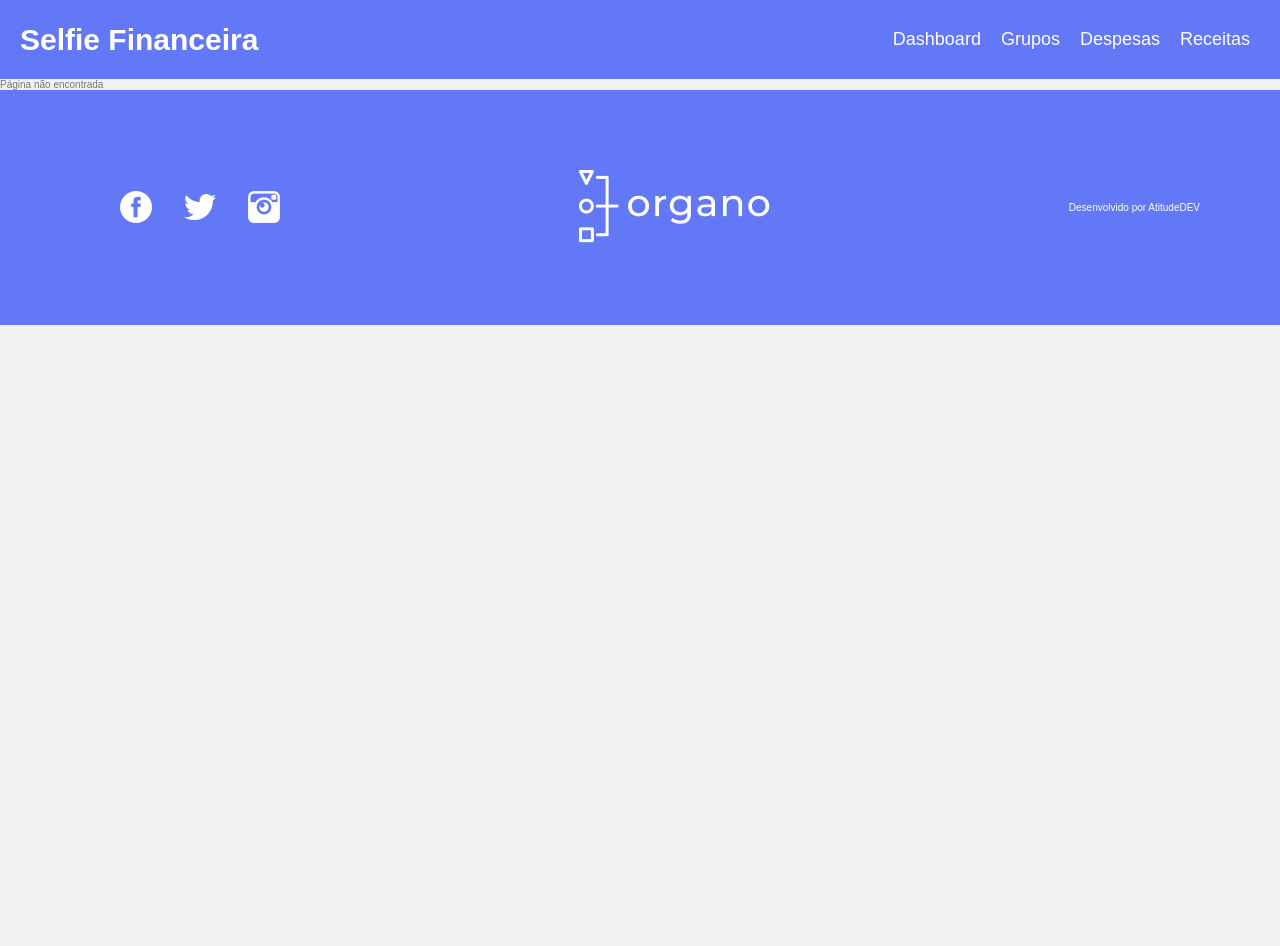
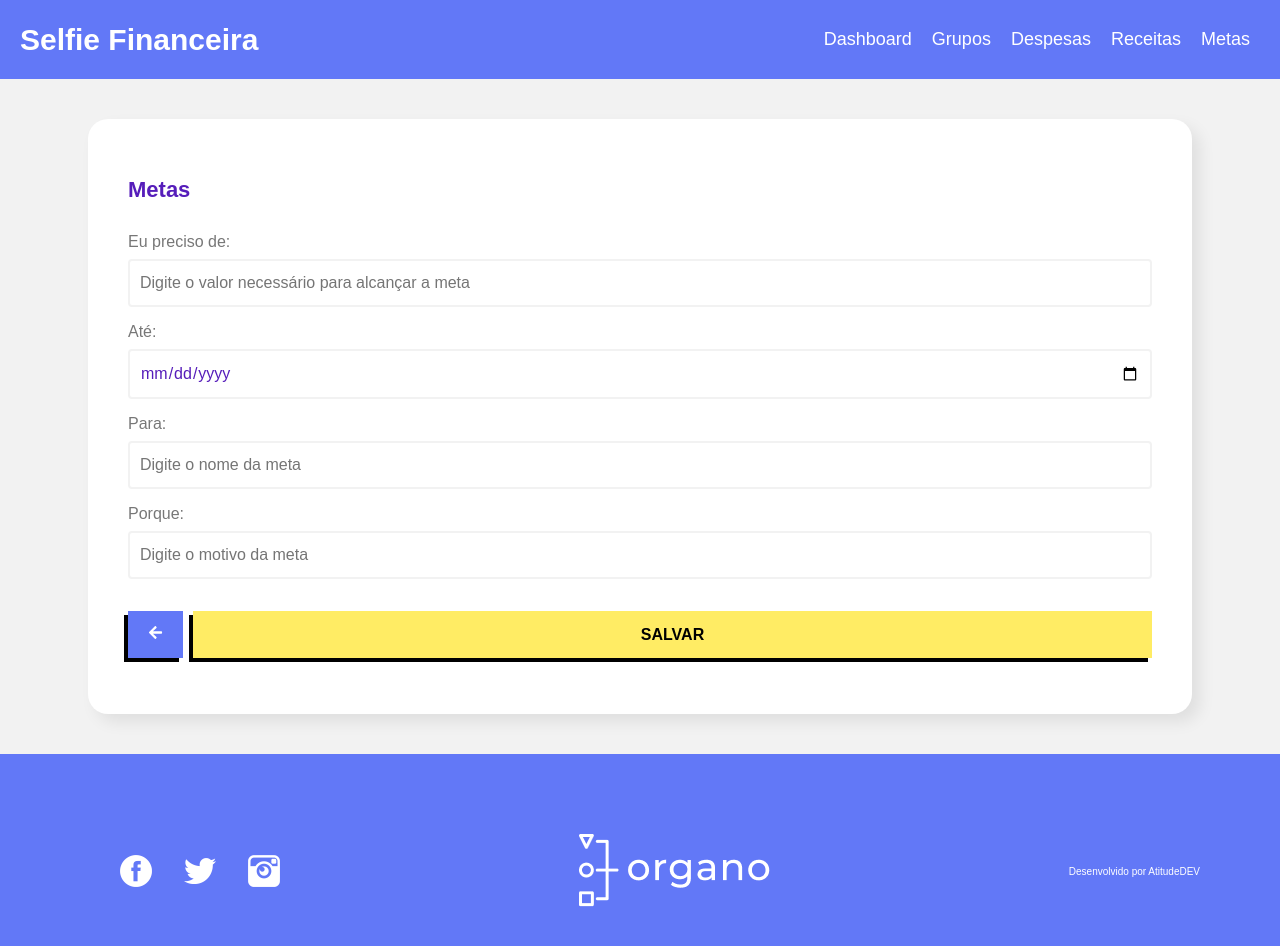
Before and after one commit to oedipooliveira/selfie-financeira, a React (Create React App) app: page /meta/form/1 in a window 1280 px wide. Shown: the top 946 px of the page. Before the commit the page ends 800 px from the top, so only its background shows below. Built offline with nearby package versions, Linux system fonts and the light colour scheme; no server answers.

Commit message:
Cadastro de metas

```diff
--- a/src/App.js
+++ b/src/App.js
@@ -7,6 +7,8 @@ import TabelaDespesa from './componentes/TabelaDespesa/TabelaDespesa';
 import FormularioDespesa from './componentes/FormularioDespesa/FormularioDespesa';
 import TabelaReceita from './componentes/TabelaReceita/TabelaReceita';
 import FormularioReceita from './componentes/FormularioReceita/FormularioReceita';
+import TabelaMeta from './componentes/TabelaMeta/TabelaMeta';
+import FormularioMeta from './componentes/FormularioMeta/FormularioMeta';
 import Rodape from './componentes/Rodape/Rodape';
 
 function App() {
@@ -24,6 +26,8 @@ function App() {
                 <Route path="/despesa/form/:id?" element={<FormularioDespesa/>} />
                 <Route path="/receita" element={<TabelaReceita/>} />
                 <Route path="/receita/form/:id?" element={<FormularioReceita/>} />
+                <Route path="/meta" element={<TabelaMeta/>} />
+                <Route path="/meta/form/:id?" element={<FormularioMeta/>} />
                 <Route path="*" element={<div>Página não encontrada</div>} />
             </Routes>
 
--- /dev/null
+++ b/src/componentes/FormularioMeta/FormularioMeta.css
@@ -0,0 +1,4 @@
+.flexbox {
+    display: flex;
+    gap: 10px;
+}
--- /dev/null
+++ b/src/componentes/FormularioMeta/FormularioMeta.js
@@ -0,0 +1,108 @@
+import './FormularioMeta.css';
+import { useState, useEffect } from 'react';
+import { useNavigate, useParams } from 'react-router-dom';
+import { FaArrowLeft } from 'react-icons/fa';
+import Formulario from '../Formulario/Formulario';
+import CampoTexto from '../CampoTexto/CampoTexto';
+import CampoData from '../CampoData/CampoData';
+import Botao from '../Botao/Botao';
+
+const FormularioMeta = (props) => {
+
+    const { id } = useParams();
+    const navigate = useNavigate();
+
+    const [valor, setValor] = useState('');
+    const [data, setData] = useState('');
+    const [nome, setNome] = useState('');
+    const [motivo, setMotivo] = useState('');
+
+    useEffect(() => {
+        async function buscarMeta() {
+            const response = await fetch(`http://localhost:8080/metas/${id}`);
+            const metaJson = await response.json();
+            setValor(metaJson.valor);
+            setData(metaJson.data);
+            setNome(metaJson.nome);
+            setMotivo(metaJson.motivo);
+        }
+
+        if (id) {
+            buscarMeta();
+        }
+    }, [id]);
+
+    const aoSalvar = (event) => {
+        event.preventDefault();
+
+        const requestOptions = {
+            method: (id != null ? "PUT" : "POST"),
+            headers: { "Content-Type": "application/json" },
+            body: JSON.stringify(
+                {
+                    valor,
+                    data,
+                    nome,
+                    motivo
+                }
+            )
+        };
+
+        fetch(`http://localhost:8080/metas/${id != null ? id : ''}`, requestOptions)
+            .then(response => response.json())
+            .then(data => {
+                navigate('/meta');
+            });
+
+        setValor('');
+        setData('');
+        setNome('');
+        setMotivo('');
+    }
+
+    const aoCancelar = () => {
+        navigate('/meta');
+    }
+
+    return (
+        <Formulario titulo="Metas" onSubmit={aoSalvar}>
+            <CampoTexto
+                valor={valor}
+                aoAlterado={valor => setValor(valor)}
+                label="Eu preciso de"
+                obrigatorio={true}
+                placeholder="Digite o valor necessário para alcançar a meta"
+            />
+            <CampoData
+                valor={data}
+                aoAlterado={valor => setData(valor)}
+                obrigatorio={true}
+                label="Até"
+            />
+            <CampoTexto
+                valor={nome}
+                aoAlterado={valor => setNome(valor)}
+                label="Para"
+                obrigatorio={true}
+                placeholder="Digite o nome da meta"
+            />
+            <CampoTexto
+                valor={motivo}
+                aoAlterado={valor => setMotivo(valor)}
+                label="Porque"
+                obrigatorio={true}
+                placeholder="Digite o motivo da meta"
+            />
+            <div className="flexbox">
+                <Botao aoClicar={aoCancelar} type="button" cor="blue">
+                    <FaArrowLeft size={15} />
+                </Botao>
+                <Botao type="submit" largura="full">
+                    Salvar
+                </Botao>
+            </div>
+        </Formulario>
+    );
+}
+
+export default FormularioMeta;
--- a/src/componentes/Header/Header.js
+++ b/src/componentes/Header/Header.js
@@ -18,6 +18,9 @@ function Header() {
                 <Link className="link" to="/receita">
                     Receitas
                 </Link>
+                <Link className="link" to="/meta">
+                    Metas
+                </Link>
             </nav>
         </header>
     );
--- /dev/null
+++ b/src/componentes/TabelaMeta/TabelaMeta.js
@@ -0,0 +1,68 @@
+import { AiFillCloseCircle, AiFillEdit } from 'react-icons/ai';
+import { useState, useEffect } from 'react';
+import { useNavigate } from 'react-router-dom';
+import Tabela from '../Tabela/Tabela';
+import FormataValorReal from '../../util/FormataValorReal';
+import FormataData from '../../util/FormataData';
+
+function TabelaMeta() {
+
+    const navigate = useNavigate();
+    const [metas, setMetas] = useState([]);
+
+    const colunas = [
+        { titulo: 'Eu preciso de' },
+        { titulo: 'Até' },
+        { titulo: 'Para' },
+        { titulo: 'Porque' },
+        { titulo: 'Ações' }
+    ];
+
+    useEffect(() => {
+        async function fetchMetas() {
+            const response = await fetch('http://localhost:8080/metas');
+            const metasJson = await response.json();
+            setMetas(metasJson);
+        }
+        fetchMetas();
+    }, []);
+
+    const aoDeletar = (id) => {
+        fetch(`http://localhost:8080/metas/${id}`, {
+            method: 'DELETE',
+        })
+        .then(response => response.json())
+        .then(data => {
+            setMetas(metas.filter(meta => meta._id !== id))
+        })
+        .catch(error => console.error(error))
+    }
+
+    const aoEditar = (id) => {
+        navigate(`/meta/form/${id}`);
+    }
+
+    const aoClicarEmNovo = () => {
+        navigate('/meta/form');
+    }
+
+    return (
+        <Tabela colunas={colunas} titulo="Metas" aoClicarEmNovo={aoClicarEmNovo}>
+            {metas.map(meta => (
+                <tr key={meta._id}>
+                    <td className='text-right'>{FormataValorReal(meta.valor)}</td>
+                    <td className='text-center'>{FormataData(meta.data)}</td>
+                    <td>{meta.nome}</td>
+                    <td>{meta.motivo}</td>
+                    <td className='text-center'>
+                        <AiFillCloseCircle className='buttonIcon' size={20} onClick={() => aoDeletar(meta._id)} />
+                        <AiFillEdit className='buttonIcon' size={20} onClick={() => aoEditar(meta._id)} />
+                    </td>
+                </tr>
+            ))}
+        </Tabela>
+    );
+
+}
+
+export default TabelaMeta;
```
Also changed, not shown: src/componentes/TabelaMeta/TabelaMeta.css (added).
